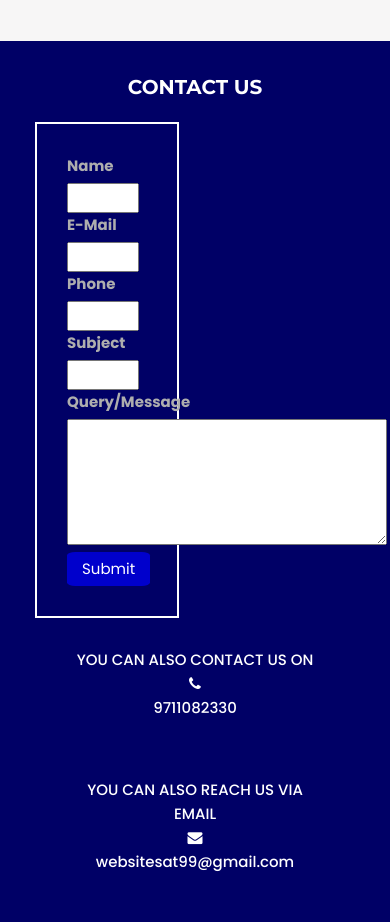
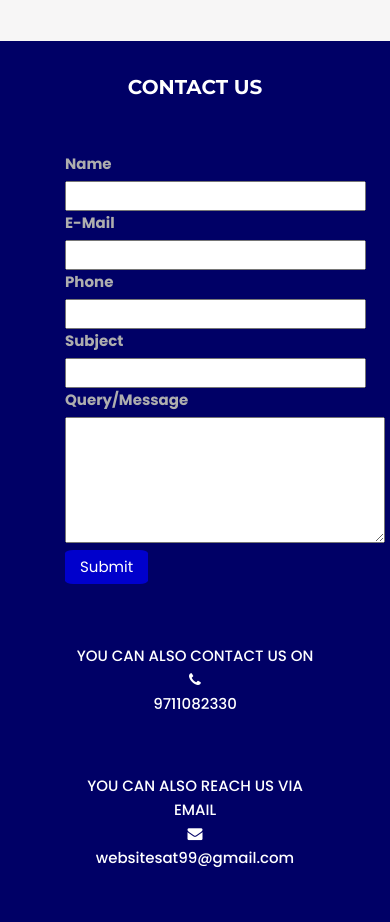
Before and after one commit to websitesat99/websitesat99, a plain HTML site: page index.html in a window 390 px wide. Shown: the part 6260-7182 px from the top of the page. Drawn offline with Linux system fonts and the light colour scheme.

Commit message:
Update style.css

```diff
--- a/style.css
+++ b/style.css
@@ -146,7 +146,6 @@ border-bottom: 2px solid #FFFFFF;
 border-top:#FFFFFF 2px solid ;}
 
 .contact_form{
-border: 2px solid #FFFFFF;
 background-color:#000066;
 width:45%;
 height:100%;
@@ -1836,7 +1835,6 @@ RESPONSIVE
 .conctact_form{
 width:100%;
 }
-.contact_form input {width:90%;}
 .cont-add{
 width:100%;
 }
```
